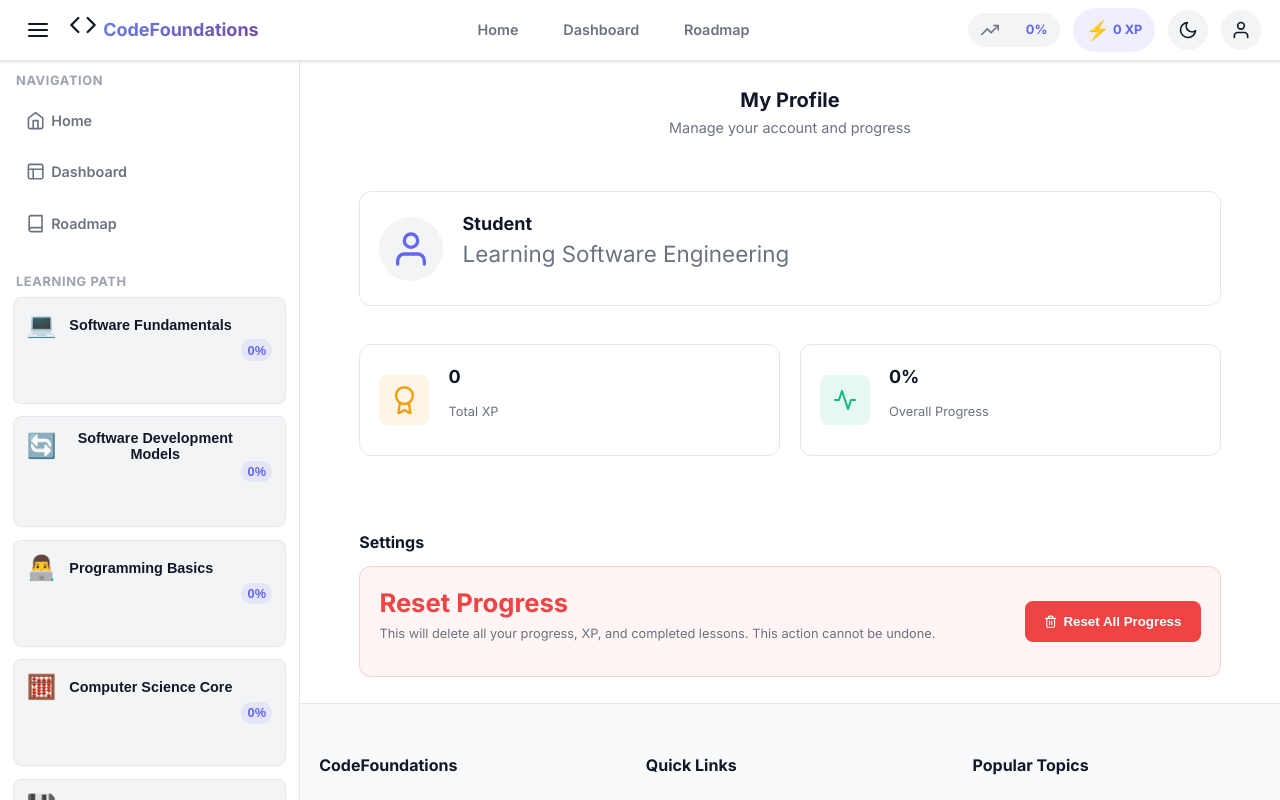
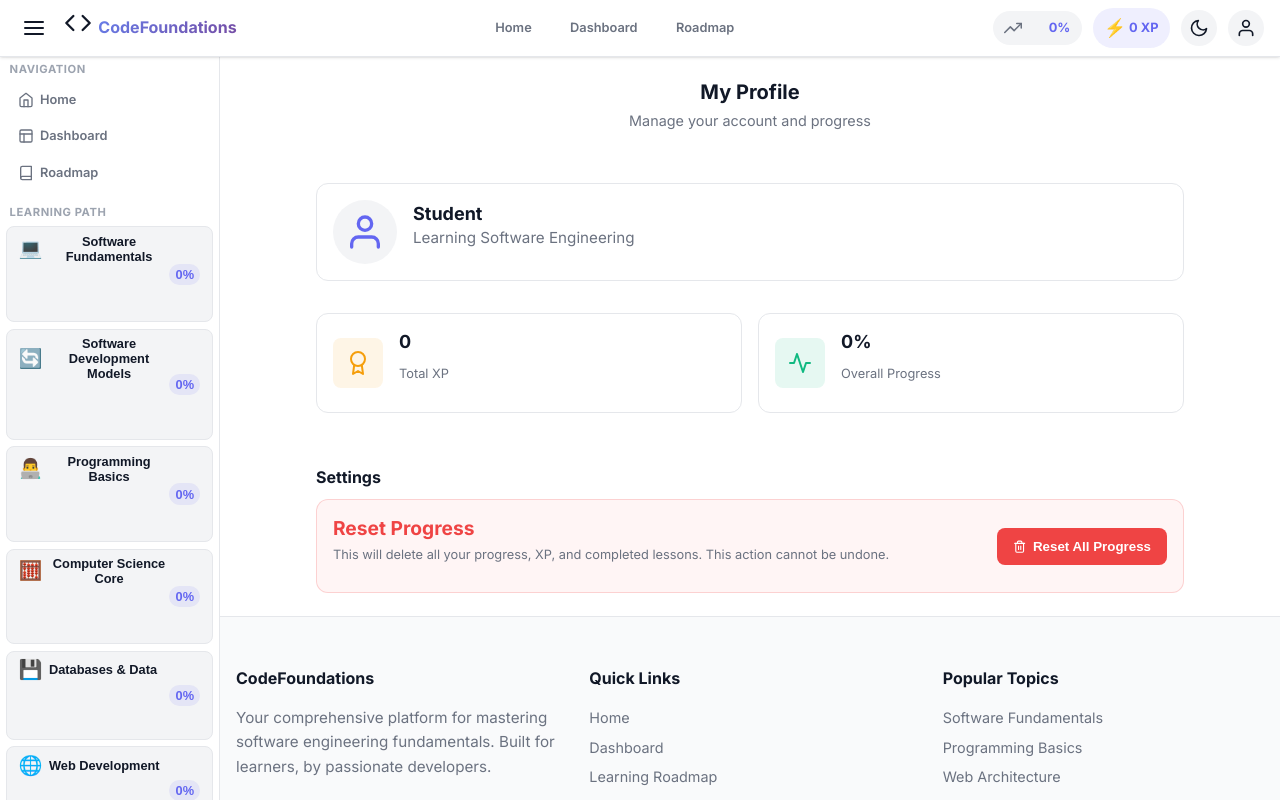
Before and after one commit to Asadullah523/Software_Basics, a React (Vite) app: page /profile in a window 1280 px wide. Shown: the top 800 px of the page. Built offline with nearby package versions, Linux system fonts and the light colour scheme.

Commit message:
Updated project files

```diff
--- a/src/components/layout/Header.css
+++ b/src/components/layout/Header.css
@@ -48,9 +48,7 @@
     gap: var(--space-sm);
     text-decoration: none;
     font-weight: 700;
-    /* Reduced weight */
-    font-size: var(--font-size-xl);
-    /* Reduced from 1.8rem */
+    font-size: var(--font-size-lg);
     color: var(--text-primary);
     transition: transform var(--transition-fast);
 }
@@ -60,8 +58,7 @@
 }
 
 .logo-icon {
-    font-size: 1.6rem;
-    /* Reduced icon */
+    font-size: 1.4rem;
 }
 
 .logo-text {
@@ -82,13 +79,11 @@
     color: var(--text-secondary);
     text-decoration: none;
     font-weight: 600;
-    /* Reduced weight */
-    padding: var(--space-sm) var(--space-md);
+    padding: var(--space-xs) var(--space-md);
     border-radius: var(--radius-md);
     transition: all var(--transition-fast);
     position: relative;
-    font-size: var(--font-size-base);
-    /* Reduced */
+    font-size: var(--font-size-sm);
 }
 
 .nav-link::after {
@@ -148,7 +143,7 @@
 }
 
 .xp-icon {
-    font-size: 1.2rem;
+    font-size: 1.1rem;
 }
 
 .theme-toggle {
@@ -160,8 +155,8 @@
     color: var(--text-primary);
     cursor: pointer;
     padding: var(--space-sm);
-    width: 40px;
-    height: 40px;
+    width: 36px;
+    height: 36px;
     border-radius: var(--radius-full);
     transition: all var(--transition-fast);
 }
@@ -179,8 +174,8 @@
     background: var(--bg-tertiary);
     color: var(--text-primary);
     padding: var(--space-sm);
-    width: 40px;
-    height: 40px;
+    width: 36px;
+    height: 36px;
     border-radius: var(--radius-full);
     transition: all var(--transition-fast);
 }
--- a/src/components/layout/Sidebar.css
+++ b/src/components/layout/Sidebar.css
@@ -24,16 +24,15 @@
 }
 
 .sidebar-content {
-    padding: var(--space-md);
+    padding: var(--space-sm);
 }
 
 .sidebar-section {
-    margin-bottom: var(--space-xl);
+    margin-bottom: var(--space-lg);
 }
 
 .sidebar-title {
-    font-size: var(--font-size-sm);
-    /* Reduced for compact layout */
+    font-size: var(--font-size-xs);
     font-weight: 700;
     text-transform: uppercase;
     letter-spacing: 0.05em;
@@ -46,20 +45,18 @@
     display: flex;
     align-items: center;
     gap: var(--space-sm);
-    padding: var(--space-md);
+    padding: var(--space-sm) var(--space-md);
     color: var(--text-secondary);
     text-decoration: none;
     border-radius: var(--radius-md);
     transition: all var(--transition-fast);
     font-weight: 600;
     margin-bottom: var(--space-xs);
-    font-size: var(--font-size-base);
-    /* Reduced */
+    font-size: var(--font-size-sm);
 }
 
 .sidebar-link svg {
-    font-size: 1.2rem;
-    /* Reduced icon size */
+    font-size: 1rem;
 }
 
 .sidebar-link:hover {
@@ -73,7 +70,7 @@
 }
 
 .section-item {
-    margin-bottom: var(--space-md);
+    margin-bottom: var(--space-sm);
 }
 
 .section-button {
@@ -81,7 +78,7 @@
     display: flex;
     align-items: center;
     justify-content: space-between;
-    padding: var(--space-md);
+    padding: var(--space-sm) var(--space-md);
     background: var(--bg-tertiary);
     border: 1px solid var(--border-color);
     border-radius: var(--radius-md);
@@ -97,17 +94,15 @@
 .section-header {
     display: flex;
     align-items: center;
-    gap: var(--space-md);
+    gap: var(--space-sm);
 }
 
 .section-icon {
-    font-size: 1.5rem;
-    /* Reduced icon size */
+    font-size: 1.2rem;
 }
 
 .section-name {
-    font-size: var(--font-size-base);
-    /* Reduced text */
+    font-size: var(--font-size-sm);
     font-weight: 700;
     color: var(--text-primary);
 }
@@ -129,24 +124,22 @@
 
 .topic-link {
     display: block;
-    padding: var(--space-sm) var(--space-md);
-    /* Reduced padding */
+    padding: var(--space-xs) var(--space-sm);
     color: var(--text-secondary);
     text-decoration: none;
     border-radius: var(--radius-md);
     transition: all var(--transition-fast);
-    font-size: var(--font-size-base);
-    /* Reduced */
+    font-size: var(--font-size-sm);
     margin-bottom: var(--space-xs);
     font-weight: 500;
 }
 
 .topic-link span {
-    font-size: var(--font-size-base);
+    font-size: var(--font-size-sm);
 }
 
 .topic-link .check-icon {
-    font-size: var(--font-size-base);
+    font-size: var(--font-size-sm);
 }
 
 .topic-link:hover {
--- a/src/index.css
+++ b/src/index.css
@@ -49,10 +49,10 @@
   /* Spacing Scale - Reduced */
   --space-xs: 0.2rem;
   --space-sm: 0.4rem;
-  --space-md: 0.8rem;
-  --space-lg: 1.2rem;
-  --space-xl: 1.6rem;
-  --space-2xl: 2.4rem;
+  --space-md: 0.7rem;
+  --space-lg: 1rem;
+  --space-xl: 1.4rem;
+  --space-2xl: 2rem;
   --space-3xl: 3.2rem;
 
   /* Border Radius */
@@ -87,10 +87,10 @@
   --transition-slow: 350ms cubic-bezier(0.4, 0, 0.2, 1);
 
   /* Layout */
-  --header-height: 60px;
-  /* Reduced from 70px */
-  --sidebar-width: 300px;
-  /* Reduced from 470px */
+  --header-height: 56px;
+  /* Reduced for compact design */
+  --sidebar-width: 220px;
+  /* Reduced to maximize content space */
   --sidebar-collapsed: 70px;
   --container-max: 2400px;
 }
@@ -148,42 +148,34 @@ h6 {
 }
 
 h1 {
-  font-size: 2rem;
+  font-size: 1.8rem;
 }
 
-/* Main titles - larger */
 h2 {
-  font-size: 1.6rem;
+  font-size: 1.4rem;
 }
 
-/* Section titles - as requested */
 h3 {
-  font-size: 1.6rem;
+  font-size: 1.2rem;
 }
 
-/* Subsections - as requested */
 h4 {
-  font-size: 1.6rem;
+  font-size: 1.1rem;
 }
 
-/* Small headings - as requested */
 h5 {
-  font-size: 1.6rem;
+  font-size: 1rem;
 }
 
-/* Tiny headings - as requested */
 h6 {
-  font-size: 1.6rem;
+  font-size: 0.95rem;
 }
-
-/* Labels - as requested */
 
 p {
   margin-bottom: var(--space-md);
   color: var(--text-secondary);
-  font-size: 1.4rem;
-  /* 22.4px - increased as requested */
-  line-height: 1.7;
+  font-size: 0.95rem;
+  line-height: 1.6;
 }
 
 a {
--- a/src/pages/Dashboard.css
+++ b/src/pages/Dashboard.css
@@ -1,51 +1,42 @@
 .dashboard {
-    padding: var(--space-xl) var(--space-lg);
-    /* Reduced for compact layout */
+    padding: var(--space-lg) var(--space-md);
     width: 95%;
     max-width: 1400px;
-    /* More reasonable max width */
     margin: 0 auto;
 }
 
 .dashboard-header {
     text-align: center;
-    margin-bottom: var(--space-2xl);
-    /* Reduced margin */
+    margin-bottom: var(--space-xl);
 }
 
 .dashboard-header h1 {
-    font-size: var(--font-size-3xl);
-    /* Reduced from 3.5rem */
+    font-size: var(--font-size-2xl);
     margin-bottom: var(--space-xs);
     font-weight: 700;
 }
 
 .dashboard-header p {
-    font-size: var(--font-size-base);
-    /* Reduced from 1.5rem */
+    font-size: var(--font-size-sm);
     color: var(--text-secondary);
 }
 
 /* Stats Grid */
 .stats-grid {
     display: grid;
-    grid-template-columns: repeat(auto-fit, minmax(200px, 1fr));
-    /* Narrower cards */
-    gap: var(--space-md);
-    /* Reduced gap */
-    margin-bottom: var(--space-2xl);
+    grid-template-columns: repeat(auto-fit, minmax(180px, 1fr));
+    gap: var(--space-sm);
+    margin-bottom: var(--space-xl);
 }
 
 .stat-card {
     display: flex;
     align-items: center;
-    gap: var(--space-md);
-    padding: var(--space-lg);
-    /* Reduced padding */
+    gap: var(--space-sm);
+    padding: var(--space-md);
     background: var(--card-bg);
     border: 1px solid var(--border-color);
-    border-radius: var(--radius-lg);
-    /* Standard radius */
+    border-radius: var(--radius-md);
     transition: all var(--transition-base);
 }
 
@@ -55,15 +46,13 @@
 }
 
 .stat-icon {
-    width: 50px;
-    /* Smaller icon box */
-    height: 50px;
+    width: 42px;
+    height: 42px;
     display: flex;
     align-items: center;
     justify-content: center;
     border-radius: var(--radius-md);
-    font-size: 1.5rem;
-    /* Smaller icon */
+    font-size: 1.3rem;
 }
 
 .stat-icon.overall {
@@ -78,8 +67,7 @@
 
 .stat-icon.xp {
     background: rgba(251, 191, 36, 0.1);
-    font-size: 1.8rem;
-    /* Slightly larger for XP */
+    font-size: 1.5rem;
 }
 
 .stat-icon.quizzes {
@@ -92,8 +80,7 @@
 }
 
 .stat-value {
-    font-size: var(--font-size-3xl);
-    /* Reduced from 3rem */
+    font-size: var(--font-size-2xl);
     font-weight: 700;
     color: var(--text-primary);
     margin-bottom: 0;
@@ -101,8 +88,7 @@
 }
 
 .stat-label {
-    font-size: var(--font-size-xs);
-    /* Smaller label */
+    font-size: 0.65rem;
     color: var(--text-secondary);
     font-weight: 600;
     text-transform: uppercase;
@@ -111,25 +97,22 @@
 
 /* Sections */
 .sections-container h2 {
-    font-size: var(--font-size-2xl);
-    /* Reduced section header */
-    margin-bottom: var(--space-xl);
+    font-size: var(--font-size-xl);
+    margin-bottom: var(--space-lg);
     font-weight: 700;
 }
 
 .sections-grid {
     display: grid;
-    grid-template-columns: repeat(auto-fill, minmax(320px, 1fr));
-    /* More compact section cards */
-    gap: var(--space-lg);
+    grid-template-columns: repeat(auto-fill, minmax(300px, 1fr));
+    gap: var(--space-md);
 }
 
 .section-card {
     background: var(--card-bg);
     border: 1px solid var(--border-color);
-    border-radius: var(--radius-lg);
-    padding: var(--space-lg);
-    /* Reduced padding */
+    border-radius: var(--radius-md);
+    padding: var(--space-md);
     transition: all var(--transition-base);
 }
 
@@ -141,26 +124,23 @@
 
 .section-card-header {
     display: flex;
-    gap: var(--space-md);
-    margin-bottom: var(--space-md);
+    gap: var(--space-sm);
+    margin-bottom: var(--space-sm);
 }
 
 .section-card-icon {
-    font-size: 2.5rem;
-    /* Reduced icon */
+    font-size: 1.8rem;
     flex-shrink: 0;
 }
 
 .section-card-title h3 {
-    font-size: var(--font-size-lg);
-    /* Reduced title */
+    font-size: var(--font-size-base);
     margin-bottom: var(--space-xs);
     font-weight: 700;
 }
 
 .section-card-title p {
-    font-size: var(--font-size-sm);
-    /* Reduced description */
+    font-size: var(--font-size-xs);
     color: var(--text-secondary);
     margin: 0;
     line-height: 1.4;
@@ -168,9 +148,9 @@
 
 .section-card-meta {
     display: flex;
-    gap: var(--space-md);
-    margin-bottom: var(--space-md);
-    padding-bottom: var(--space-md);
+    gap: var(--space-sm);
+    margin-bottom: var(--space-sm);
+    padding-bottom: var(--space-sm);
     border-bottom: 1px solid var(--border-color);
 }
 
@@ -178,21 +158,19 @@
     display: flex;
     align-items: center;
     gap: var(--space-xs);
-    font-size: var(--font-size-xs);
-    /* Reduced meta text */
+    font-size: 0.65rem;
     color: var(--text-secondary);
     font-weight: 500;
 }
 
 .progress-container {
-    margin-bottom: var(--space-md);
+    margin-bottom: var(--space-sm);
 }
 
 .progress-info {
     display: flex;
     justify-content: space-between;
-    font-size: var(--font-size-xs);
-    /* Reduced progress text */
+    font-size: 0.65rem;
     margin-bottom: var(--space-xs);
     font-weight: 600;
 }
@@ -205,8 +183,7 @@
 .section-card-btn {
     display: block;
     width: 100%;
-    padding: var(--space-md);
-    /* Reduced button padding */
+    padding: var(--space-sm) var(--space-md);
     text-align: center;
     background: var(--gradient-primary);
     color: white;
@@ -214,8 +191,7 @@
     text-decoration: none;
     font-weight: 600;
     transition: all var(--transition-fast);
-    font-size: var(--font-size-sm);
-    /* Reduced button text */
+    font-size: var(--font-size-xs);
 }
 
 .section-card-btn:hover {
@@ -226,7 +202,7 @@
 /* Responsive */
 @media (max-width: 768px) {
     .dashboard {
-        padding: var(--space-xl) var(--space-md);
+        padding: var(--space-lg) var(--space-sm);
     }
 
     .stats-grid {
```
